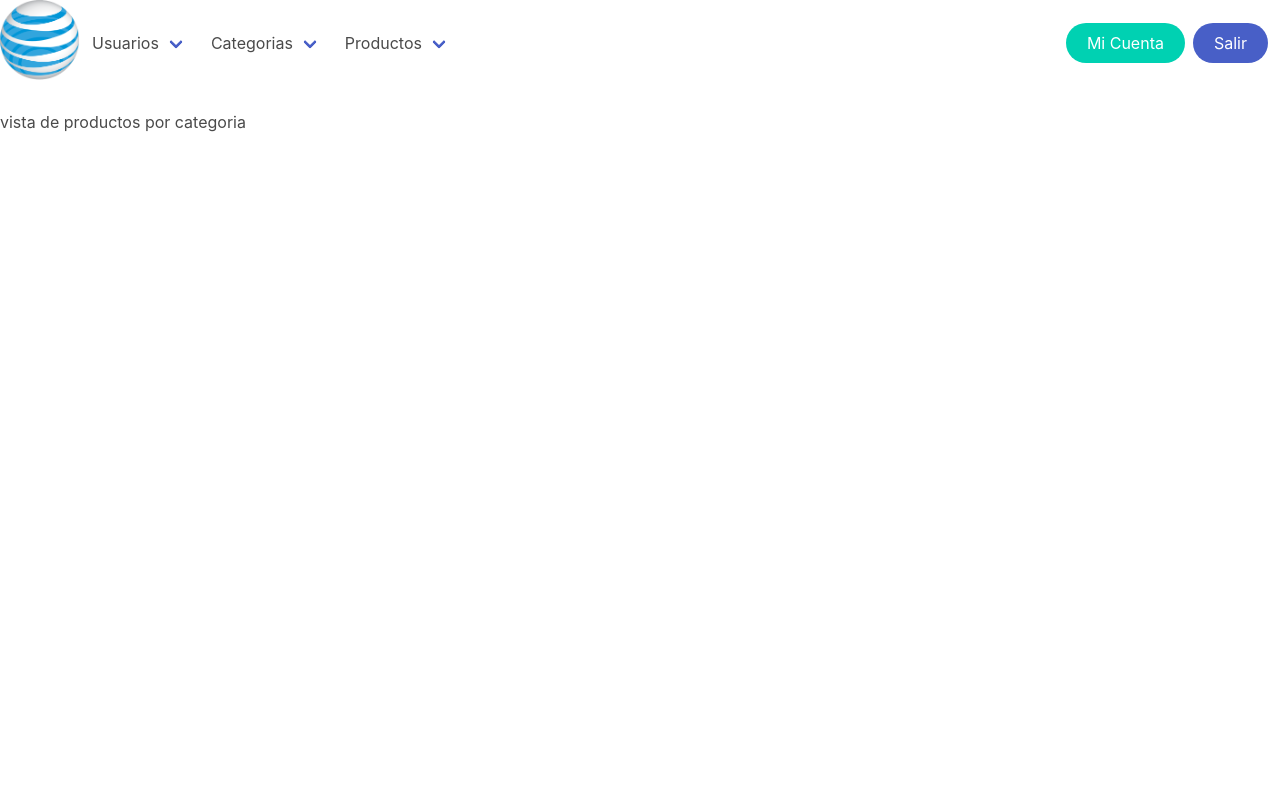
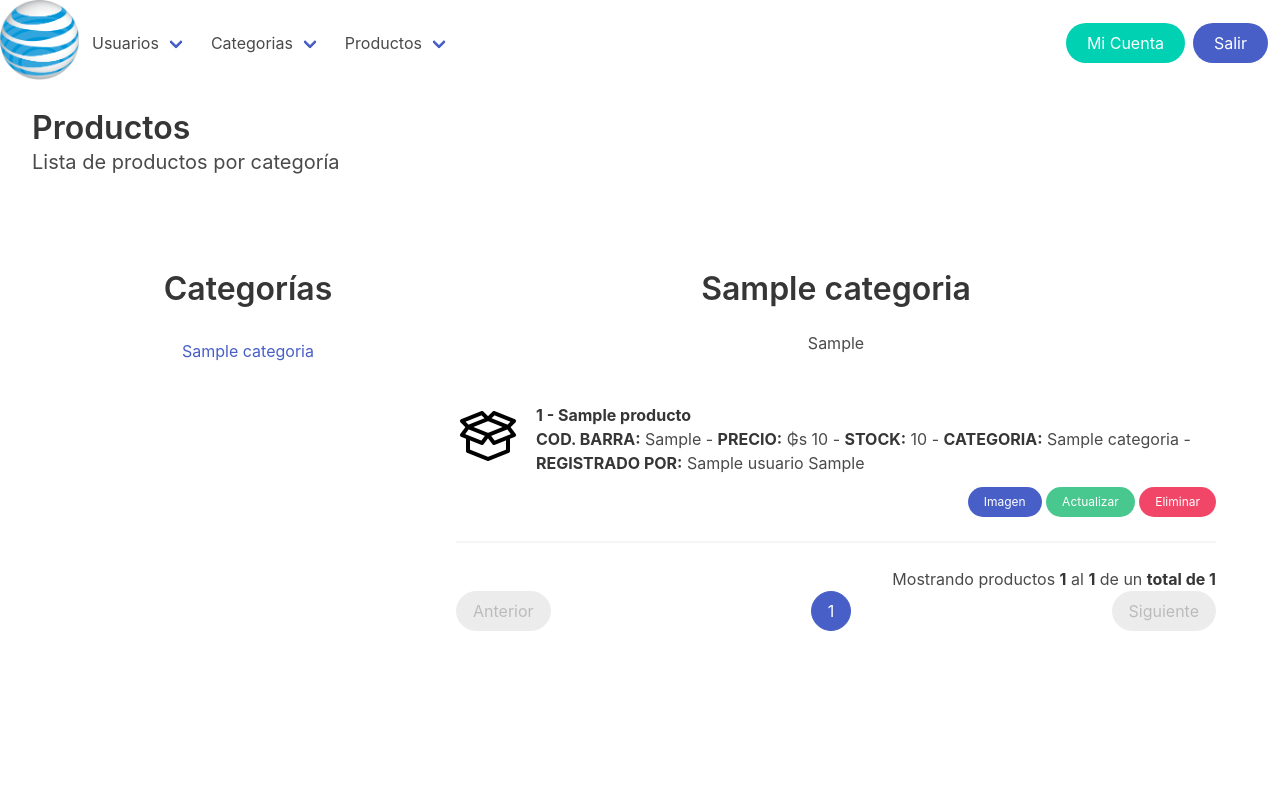
Before and after one commit to santiagoaguero/is2, a PHP site: page /index.php?vista=product_category&category_id=1 in a window 1280 px wide. Run offline with PHP 8.4, Linux system fonts and the light colour scheme; the visitor is signed in with stand-in values (Sample User, id 1); tables that the repository leaves empty or names only in its code hold one stand-in row (values such as "Sample post").

Commit message:
listing products by category from db

```diff
--- a/php/categoria_eliminar.php
+++ b/php/categoria_eliminar.php
@@ -20,7 +20,7 @@ if($check_category->rowCount()==1){
             if($eliminar_categoria->rowCount()==1){
                 echo '
                 <div class="notification is-success is-light">
-                    <strong>Categoría eliminada!</strong><br>
+                    <strong>¡Categoría eliminada!</strong><br>
                     La categoría ha sido eliminada exitosamente.
                 </div>';
             } else {
@@ -30,7 +30,6 @@ if($check_category->rowCount()==1){
                     No se pudo eliminar la categoría, inténtelo nuevamente.
                 </div>';
             }
-
             $eliminar_usuario=null;
         } else {
             echo '
--- a/php/producto_lista.php
+++ b/php/producto_lista.php
@@ -40,6 +40,7 @@ if($total>=1 && $pagina <= $Npaginas){
     $pag_inicio=$inicio+1;//ej: mostrando usuario 1 al 7
 
     foreach($datos as $product){
+        $product["producto_precio"] = number_format($product["producto_precio"], 0, ',', '.');
         $tabla.='
                 <article class="media">
                 <figure class="media-left">
@@ -60,10 +61,10 @@ if($total>=1 && $pagina <= $Npaginas){
                     <div class="content">
                         <p>
                             <strong>'.$contador.' - '.$product["producto_nombre"].'</strong><br>
-                            <strong>COD. BARRA:</strong> '.$product["producto_codigo"].',
-                            <strong>PRECIO:</strong> ₲ '.$product["producto_precio"].',
-                            <strong>STOCK:</strong> '.$product["producto_stock"].',
-                            <strong>CATEGORIA:</strong> '.$product["categoria_nombre"].',
+                            <strong>COD. BARRA:</strong> '.$product["producto_codigo"].' -
+                            <strong>PRECIO:</strong> ₲s '.$product["producto_precio"].' -
+                            <strong>STOCK:</strong> '.$product["producto_stock"].' -
+                            <strong>CATEGORIA:</strong> '.$product["categoria_nombre"].' -
                             <strong>REGISTRADO POR:</strong> '.$product["usuario_nombre"].' '.$product["usuario_apellido"].'
                         </p>
                     </div>
--- a/vistas/category_list.php
+++ b/vistas/category_list.php
@@ -4,7 +4,6 @@
 </div>
 
 <div class="container pb-6 pt-6">
-
 <?php
     require_once("./php/main.php");
 
--- a/vistas/product_category.php
+++ b/vistas/product_category.php
@@ -1 +1,76 @@
-vista de productos por categoria
+<div class="container is-fluid mb-6">
+    <h1 class="title">Productos</h1>
+    <h2 class="subtitle">Lista de productos por categoría</h2>
+</div>
+
+<div class="container pb-6 pt-6">
+<?php
+    require_once("./php/main.php");
+?>
+    <div class="columns">
+
+        <div class="column is-one-third">
+            <h2 class="title has-text-centered">Categorías</h2>
+                <?php
+                    $categorias = con();
+                    $categorias = $categorias->query("SELECT * FROM categoria");
+                    if($categorias->rowCount()>0){
+                        $categorias = $categorias->fetchAll();
+                        foreach($categorias as $cat){
+                            echo '<a href="index.php?vista=product_category&category_id='.$cat["categoria_id"].'" class="button is-link is-inverted is-fullwidth">'.$cat["categoria_nombre"].'</a>';
+                        }
+                    } else {
+                        echo '<p class="has-text-centered" >No hay categorías registradas</p>';
+                    }
+                    $categorias=null;
+                    ?>
+        </div>
+
+        <div class="column">
+            <?php
+            $categoria_id = (isset($_GET["category_id"])) ? $_GET["category_id"] : 0;
+
+            $categoria = con();
+            $categoria = $categoria->query("SELECT * FROM categoria WHERE categoria_id = '$categoria_id'");
+            if($categoria->rowCount()>0){
+
+                $categoria = $categoria->fetch();
+
+                echo '
+                <h2 class="title has-text-centered">'.$categoria["categoria_nombre"].'</h2>
+                <p class="has-text-centered pb-6" >'.$categoria["categoria_ubicacion"].'</p>
+                ';
+
+                //ELIMINAR PRODUCTOS
+                if(isset($_GET["product_id_del"])){
+                    require_once("./php/producto_eliminar.php");
+                }
+
+                if(!isset($_GET["page"])){
+                    $pagina = 1;
+                } else {
+                    $pagina = (int)$_GET["page"];
+                    if($pagina<=1){
+                        $pagina = 1;//controlar que siempre sea 1
+                    }
+                }
+
+                $pagina = limpiar_cadena($pagina);
+                $url= "index.php?vista=product_category&category_id=$categoria_id&page=";
+                $registros=15;//cantidad de registros por pagina
+                $busqueda="";//de categorias
+
+                require_once("./php/producto_lista.php");
+
+            } else {
+                echo '<h2 class="has-text-centered title" >Seleccione una categoría</h2>';
+            }
+
+            $categoria=null;
+            ?>
+
+
+        </div>
+
+    </div>
+</div>
--- a/vistas/product_list.php
+++ b/vistas/product_list.php
@@ -9,9 +9,9 @@
     require_once("./php/main.php");
 
     //ELIMINAR PRODUCTOS
-    // if(isset($_GET["category_id_del"])){
-    //     require_once("./php/categoria_eliminar.php");
-    // }
+    if(isset($_GET["product_id_del"])){
+        require_once("./php/producto_eliminar.php");
+    }
 
     if(!isset($_GET["page"])){
         $pagina = 1;
```
Also changed, not shown: php/producto_eliminar.php (added, +43 -0 lines), php/producto_guardar.php (+1 -6 lines), vistas/product_search.php (+73 -1 lines).
